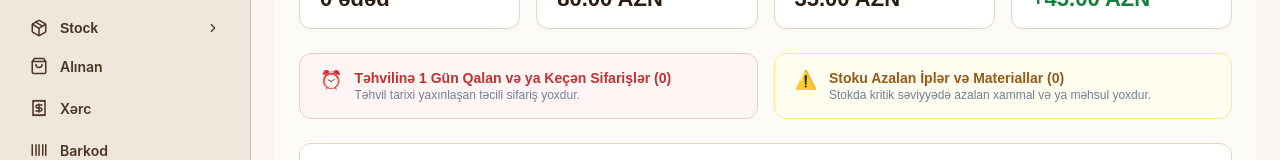
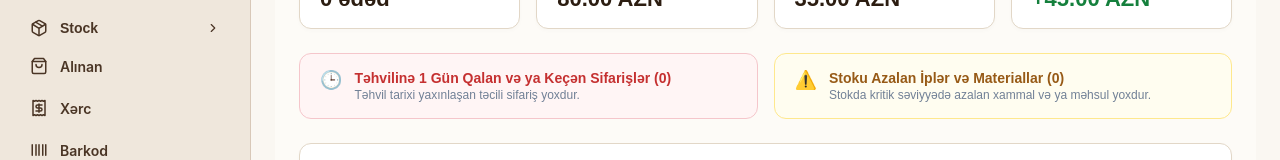
Before and after one commit to intiqamis01-crypto/allbaffy-erp, a React (Vite) app: page / in a window 1280 px wide. Shown: the part 175-335 px from the top of the page. Built offline with nearby package versions, Linux system fonts and the light colour scheme; no server answers; the database is empty; the HTML template or start-up script is replaced by a standard one.

Commit message:
dashboard duzelisleri edildi

```diff
--- a/src/pages/Dashboard.jsx
+++ b/src/pages/Dashboard.jsx
@@ -71,7 +71,7 @@ export default function Dashboard() {
 
         {/* Təcili Sifarişlər Qutusu */}
         <div style={{ backgroundColor: '#FFF5F5', border: '1px solid #F5C6CB', padding: '16px 20px', borderRadius: '12px', display: 'flex', alignItems: 'flex-start', gap: '12px' }}>
-          <span style={{ fontSize: '18px', lineHeight: '1.2' }}>⏰</span>
+          <span style={{ fontSize: '18px', lineHeight: '1.2' }}>🕒</span>
           <div>
             <div style={{ fontSize: '14px', fontWeight: 'bold', color: '#C53030' }}>Təhvilinə 1 Gün Qalan və ya Keçən Sifarişlər (0)</div>
             <div style={{ fontSize: '12px', color: '#718096', marginTop: '2px' }}>Təhvil tarixi yaxınlaşan təcili sifariş yoxdur.</div>
```
